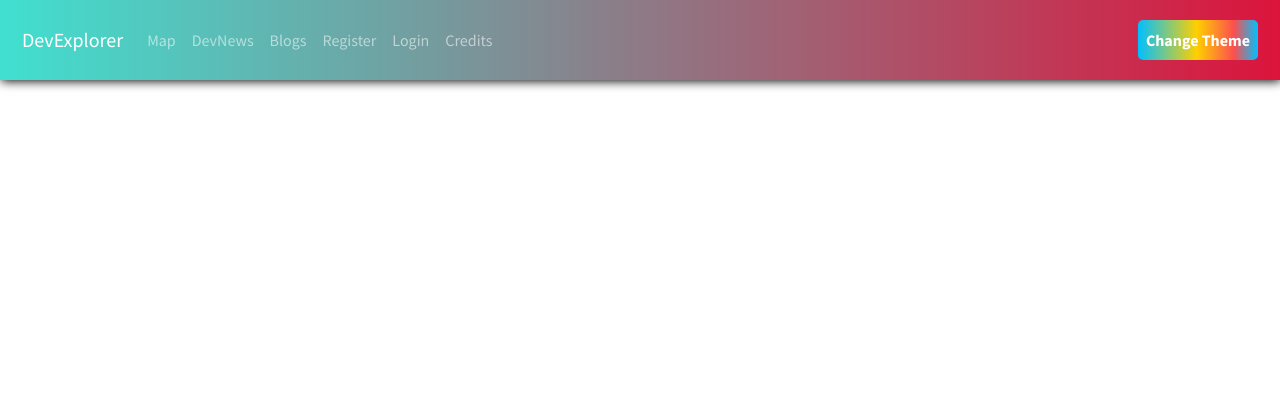
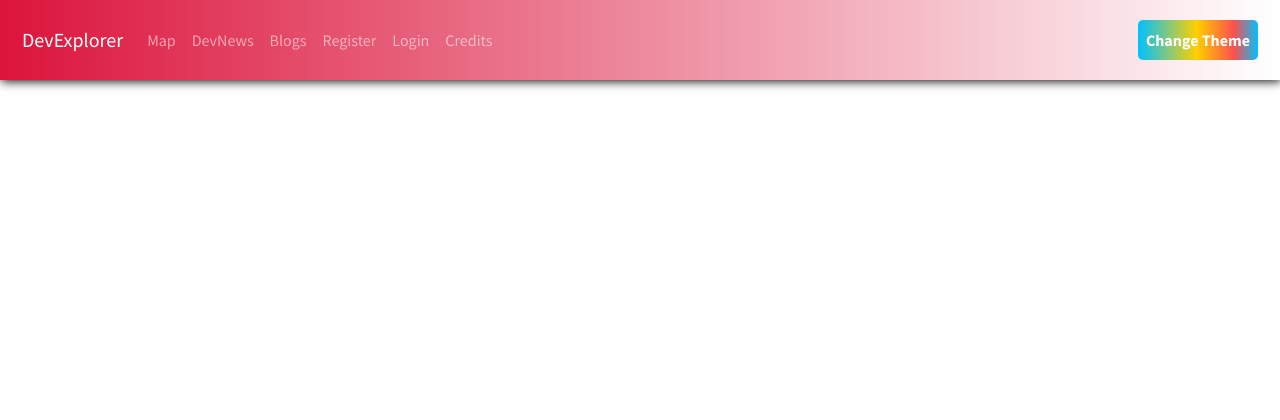
Before and after one commit to ahmishra/DevExplorer, a Flask app: page / in a window 1280 px wide. Shown: the top 420 px of the page. Run offline with Flask 2, Linux system fonts and the light colour scheme; some libraries are stand-ins or nearby versions.

Commit message:
site.db recreate

```diff
--- a/main/static/main.css
+++ b/main/static/main.css
@@ -265,7 +265,7 @@ iframe {
 
 
 nav {
-	background-image: linear-gradient(to left, crimson, turquoise);
+	background-image: linear-gradient(to left, white, crimson);
 	box-shadow: 1px 1px 10px black;
 	padding: 10px;
 	height: 80px;
```
Also changed, not shown: main/site.db.
